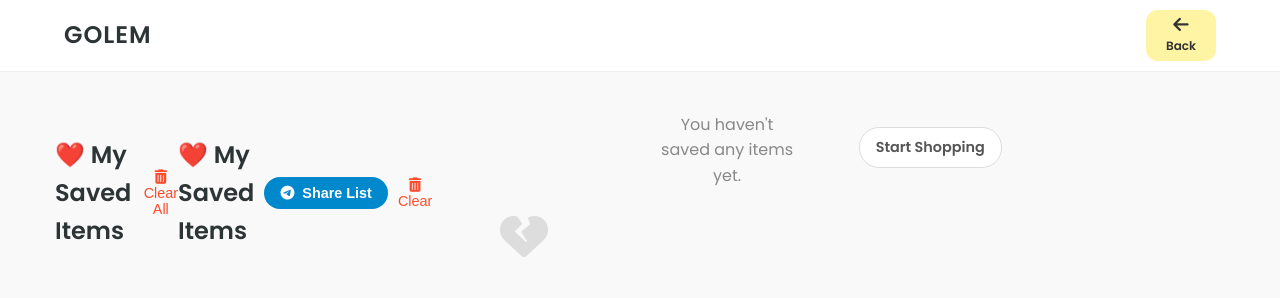
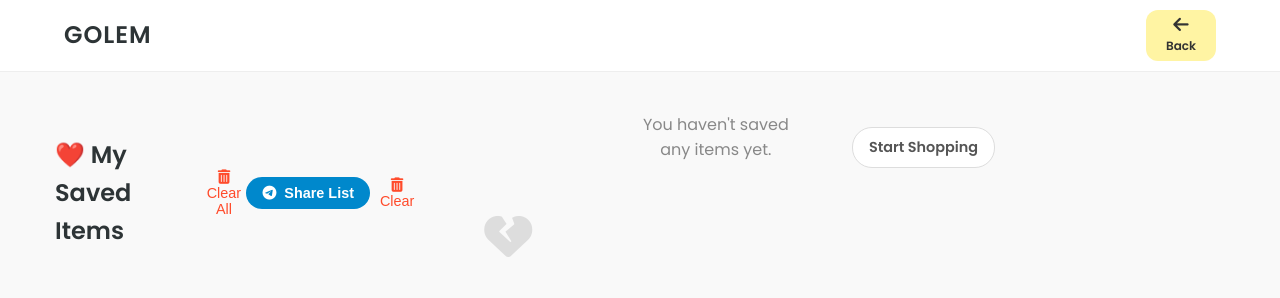
Before and after one commit to golemethio-netizen/Golem, a plain HTML site: page saved.html in a window 1280 px wide. Drawn offline with nearby package versions, Linux system fonts and the light colour scheme.

Commit message:
Update saved.html

```diff
--- a/saved.html
+++ b/saved.html
@@ -29,7 +29,7 @@
                 <i class="fas fa-trash-alt"></i> Clear All
             </button>
             <div style="margin: 20px 0; display: flex; justify-content: space-between; align-items: center; gap: 10px;">
-    <h2 style="font-weight: 600; margin: 0;">❤️ My Saved Items</h2>
+
     <div style="display: flex; gap: 10px;">
         <button onclick="shareWishlist()" class="filter-btn" style="background: #0088cc; color: white; border: none;">
             <i class="fab fa-telegram-plane"></i> Share List
```
